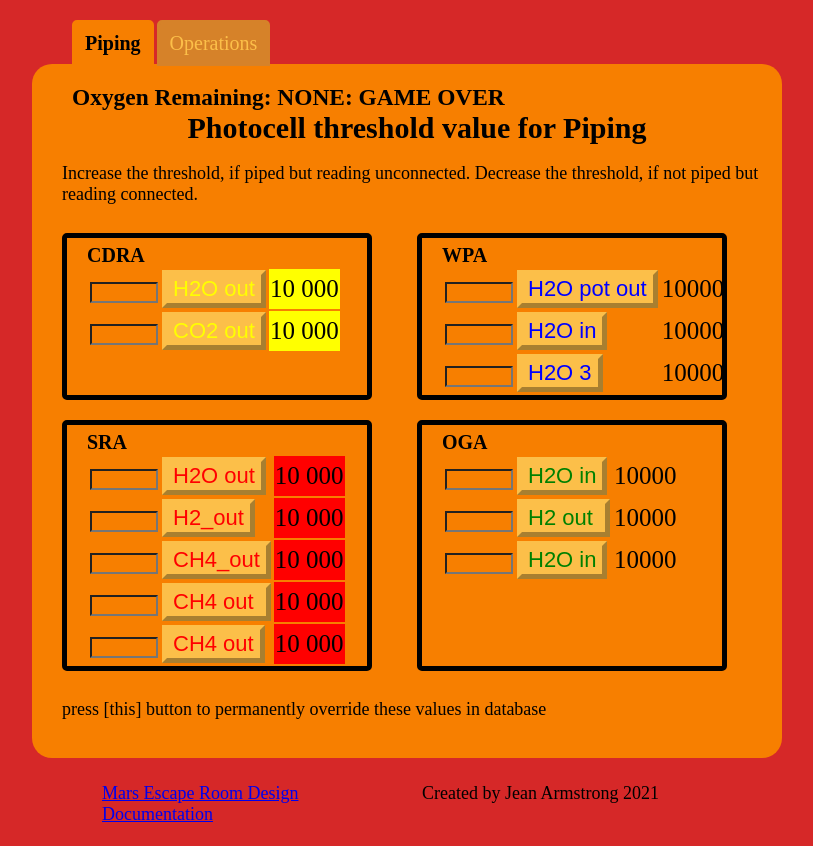
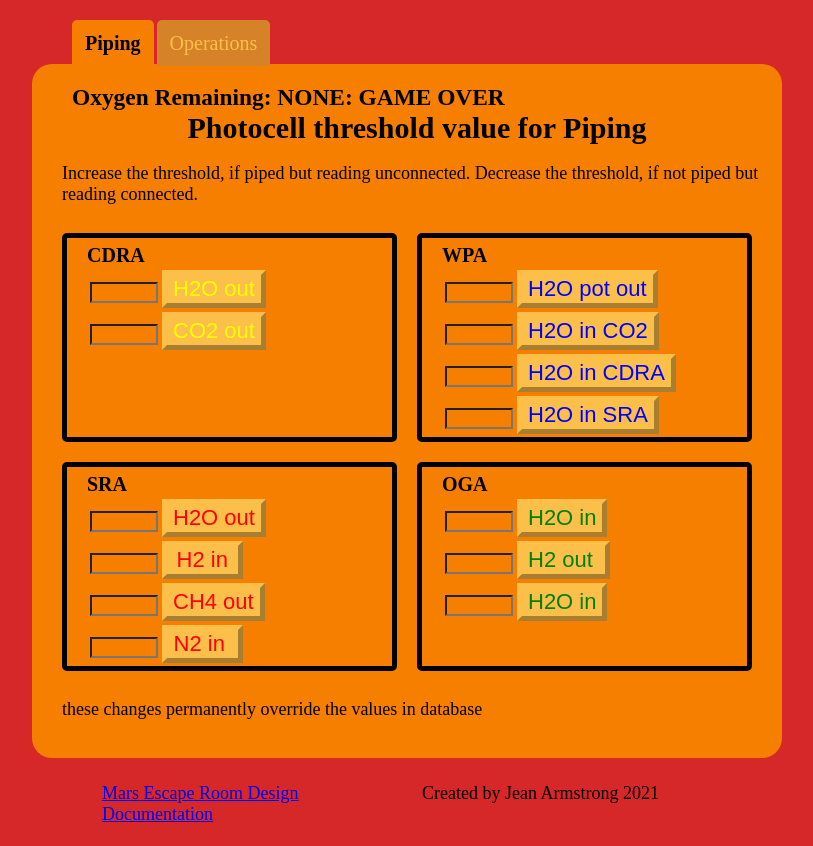
Before and after one commit to bjarmstr/MarsEscape, a Flask app: template Mars4/app/templates/piping.html in a window 1280 px wide. Shown: the part 53-899 px from the top of the page, without its empty margins (233-1046 px from the left). Run offline with Flask 2, Linux system fonts and the light colour scheme; the template is opened without the code that fills it, so the values that code supplies are empty.

Commit message:
piping threshold working, operations error added

```diff
--- a/Mars4/app/routes.py
+++ b/Mars4/app/routes.py
@@ -7,7 +7,7 @@
 from flask import render_template, request, flash, Response, session, redirect, url_for
 
 from app import redis_client
-from app.computations import scenario_list, isInteger
+from app.computations import op_data_from_db, error_codes_from_db,  isInteger
 import json
 import time
 
@@ -17,13 +17,6 @@
 def context_processor():
     return dict (colonyName='Mars One')
 
-@app.route('/redisbox')
-def redisbox():
-    myvar = redis_client.get('potato')
-    print(myvar)
-    #myvar2 = scenario_list('test')
-    #print (myvar2, "myvar2")
-    return render_template('redisbox.html', title='Redisbox', myvar=myvar)
 
 @app.route('/stream')
 def stream():
@@ -32,7 +25,6 @@
             stream_data = redis_client.xread({'OGA': '$', 'SRA':'$', 'WPA':'$',
                                               'CDRA':'$', 'H2O':'$', 'CO2':'$'}, block=0, count=10)
             #parse data, presently not passing along stream name and time id stamp
-
             print(stream_data, "rawdata from stream ",type(stream_data))
             raw_data = stream_data[0][1]
             dict_data = raw_data[0][1]
@@ -41,8 +33,7 @@
                 fj = json.dumps(fdata)
                 print(fj,"json",type(fj))
             yield 'data: %s\n\n' % fj
-    return Response(event_stream(),
-                          mimetype="text/event-stream")
+    return Response(event_stream(), mimetype="text/event-stream")
 
 
 @app.route('/scenario', methods=['GET', 'POST']) #piping clock only starts if previous page was /scenario
@@ -65,7 +56,7 @@
         is_checked = ""
         base_time = 30
         scenario_time=30
-        session['starttime']= ""
+        session['scenario_time']=scenario_time
 
     scenario_list = {'Fuse Blows': '5', 'Control board fails': '10', 'CO2 line leak': '15', 'D': '12'}
     return render_template('scenario.html', title='Scenarios', scenario_list=scenario_list,
@@ -73,40 +64,69 @@
                             error=error, scenario_time=scenario_time)
 
 
-@app.route('/piping')
+@app.route('/piping', methods=['GET', 'POST'])
 def piping():
+    error = None
     url = request.referrer
     if (url == "http://127.0.0.1:5000/scenario"):
+    #set initial time for countdown timer
         session['starttime']= time.time()
         if (int(session.get("scenario_time")) == 0):
             return redirect(url_for('scenario'))
         else:
             countdown = (session.get("scenario_time"))*60
     else:
+    #account for time elapsed since countdown started
         elapsed_time = (time.time()) - (session.get('starttime'))
         countdown = (session.get("scenario_time"))*60 - elapsed_time
-    return render_template('piping.html', title='Piping', countdown=countdown)
+        if request.method == 'POST':
+            pipe_data = request.form
+            for key, value in pipe_data.items():
+                if value: #was a value entered in the field?
+                    if not isInteger(value):
+                        flash('correct your error and RESUBMIT')
+                        error = " Threshold value must be an integer "
+                    else:
+                        print("threshold",key,value)
+                        redis_client.hset("threshold",key,value)
+                print (key,":",value)
+
+    pipe_thresh = redis_client.hgetall("threshold")
+    return render_template('piping.html', title='Piping', countdown=countdown,
+                           error=error, pipe_thresh =pipe_thresh )
 
 
 
 @app.route('/operations', methods=['GET', 'POST'])
 def operations():
-    error = None
+    error_input = None
     if request.method == 'POST':
-        #SRA_override= request.form['SRA_rate']
         op_data = request.form
         for key, value in op_data.items():
-                if value: #was a value entered in the field?
-                    if not isInteger(value):
-                        flash('FIX Entry Error and RESUBMIT')
-                        error = "All values must be an integer "
-                    else:
-                        to_stream= key
-                print (key,":",value)
-
-    else:
-        op_data = ""  #need initial value from database
+            #validate form data
+            if value: #was a value entered in the field?
+                if not isInteger(value):
+                    flash('FIX Entry Error and RESUBMIT')
+                    error_input = "All values must be an integer "
+                if  "error" in key:
+                    dict_value = {key:value}
+                    redis_client.xadd(key,dict_value)
+                elif (100 < int(value) <150) and "level" in key:
+                    flash('FIX Entry Error and RESUBMIT')
+                    error_input = "Valid tanks level maximum is 100% "
+                elif (int(value) >150) or (int(value) <0):
+                    flash('FIX Entry Error and RESUBMIT')
+                    error_input = " Valid Assembly rates are between 0 & 150%"
+                else:
+                #H2O example, {"H2O-level":"30"})
+                    stream = (key.split('-'))[0]
+                    dict_value = {key:value}
+                    print(dict_value,"value for stream")
+                    #place valid data from form into database
+                    redis_client.xadd(stream,dict_value)
+    error_code= error_codes_from_db()
+    complete_values = op_data_from_db() #get all operations rates/levels from database
     elapsed_time = (time.time()) - (session.get('starttime'))
     countdown = (session.get("scenario_time"))*60 - elapsed_time
     return render_template('operations.html', title='Operations',
-                           error=error, op_data=op_data, countdown=countdown)
+                           error_code=error_code, op_valid= complete_values, countdown=countdown)
--- a/Mars4/app/static/css/pipeop.css
+++ b/Mars4/app/static/css/pipeop.css
@@ -59,7 +59,7 @@
   border: 5px solid black;
   border-radius: 5px;
   margin: 10px;
-  width: 300px;
+
 
 }
 
@@ -73,9 +73,7 @@
     min-width: 80.6px;
 }
 
-.CDRA .threshold{
-	background:yellow;
-}
+
 
 .OGA .button{
 	border-width:5px;
@@ -87,9 +85,7 @@
     min-width: 80.6px;
 }
 
-.OGA .threshold{
-	background:green;
-}
+
 .WPA .button{
 	border-width:5px;
     border-style:outset;
@@ -99,6 +95,7 @@
     border-color: #FCBF49;
     color: blue;
 }
+
 
 .WPA .threshold{
 	background: blue;
@@ -114,10 +111,6 @@
     min-width: 80.6px;
 }
 
-.SRA .threshold{
-	background: red;
-}
-
 .CO2 td:nth-child(3), p.CO2 {
 	background: #fc6902;
 	padding: 5px;
--- a/Mars4/app/templates/piping.html
+++ b/Mars4/app/templates/piping.html
@@ -23,14 +23,14 @@
 	   <table>
 	    <h4>CDRA</h4>
 		  <tr>
-		    <td><input type="text" name="CDRA H2O out" value="" /></td>
+		    <td><input type="text" name="CDRA-H2O-out" value="" /></td>
 		    <td><input class="button" type="submit" value="H2O out" /></td>
-		    <td class="threshold">10 000</td>
+		    <td class="threshold">{{pipe_thresh["CDRA-H2O-out"]}}</td>
 		  </tr>
 		  <tr>
-		    <td><input type="text" name="CDRA CO2 out" value=""/></td>
+		    <td><input type="text" name="CDRA-CO2-out" value=""/></td>
 		    <td><input class="button" type="submit" value="CO2 out" /></td>
-		    <td class="threshold">10 000</td>
+		    <td class="threshold">{{pipe_thresh["CDRA-CO2-out"]}}</td>
 		  </tr>
 
 		</table>
@@ -40,21 +40,25 @@
 	   <table>
 	    <h4>WPA</h4>
 		  <tr>
-		    <td><input type="text" name="WPA H2O pot out" value="" /></td>
+		    <td><input type="text" name="WPA-H2O-pot-out" value="" /></td>
 		    <td><input class="button" input type="submit" value="H2O pot out" /></td>
-		    <td>10000</td>
+		    <td>{{pipe_thresh["WPA-H2O-pot-out"]}}</td>
 		  </tr>
 		  <tr>
-		    <td><input type="text" name="WPA H2O" value=""/></td>
-		    <td><input class="button" input type="submit" value="H2O in" /></td>
-		    <td>10000</td>
+		    <td><input type="text" name="WPA-H2O-in-CO2" value=""/></td>
+		    <td><input class="button" input type="submit" value="H2O in CO2" /></td>
+		    <td>{{pipe_thresh["WPA-H2O-in-CO2"]}}</td>
 		  </tr>
 		  <tr>
-		    <td><input type="text" name="WPA H2O 3" value=""/></td>
-		    <td><input class="button" input type="submit" value="H2O 3" /></td>
-		    <td>10000</td>
+		    <td><input type="text" name="WPA-H2O-in-CDRA" value=""/></td>
+		    <td><input class="button" input type="submit" value="H2O in CDRA" /></td>
+		    <td>{{pipe_thresh["WPA-H2O-in-CDRA"]}}</td>
 		  </tr>
-
+		    <tr>
+		    <td><input type="text" name="WPA-H2O-in-SRA" value=""/></td>
+		    <td><input class="button" input type="submit" value="H2O in SRA" /></td>
+		    <td>{{pipe_thresh["WPA-H2O-in-SRA"]}}</td>
+		  </tr>
 		</table>
 	    </div>
 	<!-- ------ SRA -->
@@ -62,29 +66,24 @@
 	   <table>
 	    <h4>SRA</h4>
 		  <tr>
-		    <td><input type="text" name="SRA_H2O_out" value="" /></td>
+		    <td><input type="text" name="SRA-H2O-out" value="" /></td>
 		    <td><input class="button" input type="submit" value="H2O out" /></td>
-		    <td class="threshold">10 000</td>
+		    <td class="threshold">{{pipe_thresh["SRA-H2O-out"]}}</td>
 		  </tr>
 		  <tr>
-		    <td><input type="text" name="SRA_H2_out" value=""/></td>
-		    <td><input class="button" input type="submit" class="button" value="H2_out" /></td>
-		    <td class="threshold">10 000</td>
+		    <td><input type="text" name="SRA-H2-in" value=""/></td>
+		    <td><input class="button" input type="submit" class="button" value="H2 in" /></td>
+		    <td class="threshold">{{pipe_thresh["SRA-H2-in"]}}</td>
 		  </tr>
 		   <tr>
-		    <td><input type="text" name="SRA_CH4_out" value=""/></td>
-		    <td><input class="button" input type="submit" value="CH4_out" /></td>
-		    <td class="threshold">10 000</td>
+		    <td><input type="text" name="SRA-CH4-out" value=""/></td>
+		    <td><input class="button" input type="submit" value="CH4 out" /></td>
+		    <td class="threshold">{{pipe_thresh["SRA-CH4-out"]}}</td>
 		  </tr>
 		   <tr>
-		    <td><input type="text" name="SRA_CH4_out" value=""/></td>
-		    <td><input class="button" input type="submit" value="CH4 out " /></td>
-		   <td class="threshold">10 000</td>
-		  </tr>
-		   <tr>
-		    <td><input type="text" name="SRA_CH4_out" value=""/></td>
-		    <td><input class="button" input type="submit" value="CH4 out" /></td>
-		    <td class="threshold">10 000</td>
+		    <td><input type="text" name="SRA-N2-in" value=""/></td>
+		    <td><input class="button" input type="submit" value="N2 in " /></td>
+		   <td class="threshold">{{pipe_thresh["SRA-N2-in"]}}</td>
 		  </tr>
 		</table>
 		</div>
@@ -94,24 +93,24 @@
 	   <table>
 	    <h4>OGA</h4>
 		  <tr>
-		    <td><input class="entry" type="text" name="OGA H2O in" value="" /></td>
+		    <td><input class="entry" type="text" name="OGA-O2-out" value="" /></td>
 		    <td><input class="button" input type="submit" value="H2O in" /></td>
-		    <td>10000</td>
+		    <td>{{pipe_thresh["OGA-O2-out"]}}</td>
 		  </tr>
 		  <tr>
-		    <td><input class="entry"type="text" name="OGA H2 out" value=""/></td>
+		    <td><input class="entry"type="text" name="OGA-H2-out" value=""/></td>
 		    <td><input class="button" input type="submit" value="H2 out " /></td>
-		    <td>10000</td>
+		    <td>{{pipe_thresh["OGA-H2-out"]}}</td>
 		  </tr>
 		  <tr>
-		    <td><input class="entry" type="text" name="OGA H2O 3" value=""/></td>
+		    <td><input class="entry" type="text" name="OGA-H2O-pot-in" value=""/></td>
 		    <td><input class="button" input type="submit" value="H2O in" /></td>
-		    <td>10000</td>
+		    <td>{{pipe_thresh["OGA-H2O-pot-in"]}}</td>
 		  </tr>
 
 		</table>
 		</div>
 
  </div>
-<p>press [this] button to permanently override these values in database </p>
+<p>these changes permanently override the values in database </p>
 {% endblock %}
```
Also changed, not shown: Mars4/app/computations.py (+27 -5 lines), Mars4/app/templates/operations.html (+47 -12 lines), Mars5/hgetredis.py (added, +55 -0 lines), Mars4/app/static/css/Xoperations.css (renamed from Mars4/app/static/css/operations.css), Mars4/app/static/css/Xpiping.css (renamed from Mars4/app/static/css/piping.css), Mars4/config.py (line endings or trailing spaces).
